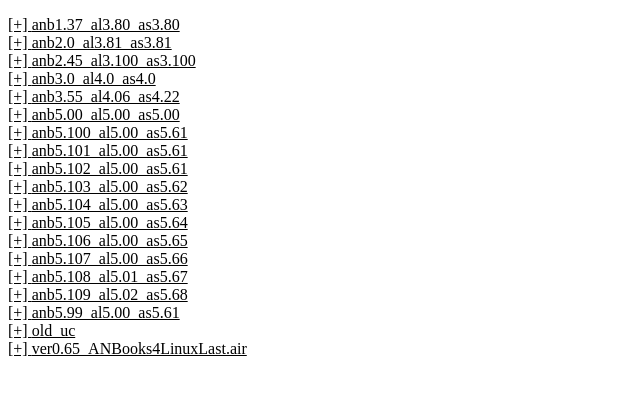
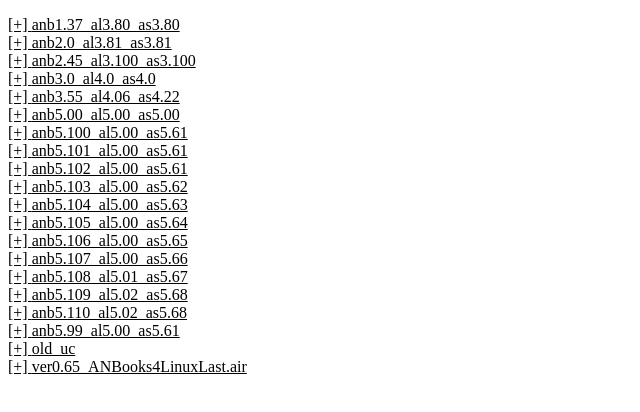
Before and after one commit to famibee/famibee.github.io, a plain HTML site: page OldApps/index.html in a window 1280 px wide. Shown: the whole page, without its empty margins (0-640 px from the left). Drawn offline with nearby package versions, Linux system fonts and the light colour scheme.

Commit message:
ANBooks 5.110（5.913）更新
* bug：「暗号化キーを自動生成」ボタンを押すと「ant _code_key」が動く不具合

```diff
--- a/OldApps/index.html
+++ b/OldApps/index.html
@@ -150,6 +150,14 @@
 <a href="anb5.109_al5.02_as5.68/ver5.109_ANBooks.dmg">ver5.109_ANBooks.dmg</a><br/>
 <a href="anb5.109_al5.02_as5.68/ver5.109_ANBooks.exe">ver5.109_ANBooks.exe</a><br/>
 <a href="anb5.109_al5.02_as5.68/ver5.68_an_sdk.zip">ver5.68_an_sdk.zip</a><br/>
+<a href="anb5.109_al5.02_as5.68/ver5.68_uc.air">ver5.68_uc.air</a><br/>
+</dd>
+
+<dt>anb5.110_al5.02_as5.68</dt>
+<dd><a href="anb5.110_al5.02_as5.68/ver5.02_AIRlib.zip">ver5.02_AIRlib.zip</a><br/>
+<a href="anb5.110_al5.02_as5.68/ver5.110_ANBooks.dmg">ver5.110_ANBooks.dmg</a><br/>
+<a href="anb5.110_al5.02_as5.68/ver5.110_ANBooks.exe">ver5.110_ANBooks.exe</a><br/>
+<a href="anb5.110_al5.02_as5.68/ver5.68_an_sdk.zip">ver5.68_an_sdk.zip</a><br/>
 </dd>
 
 <dt>anb5.99_al5.00_as5.61</dt>
```
Also changed, not shown: 5 other files.
